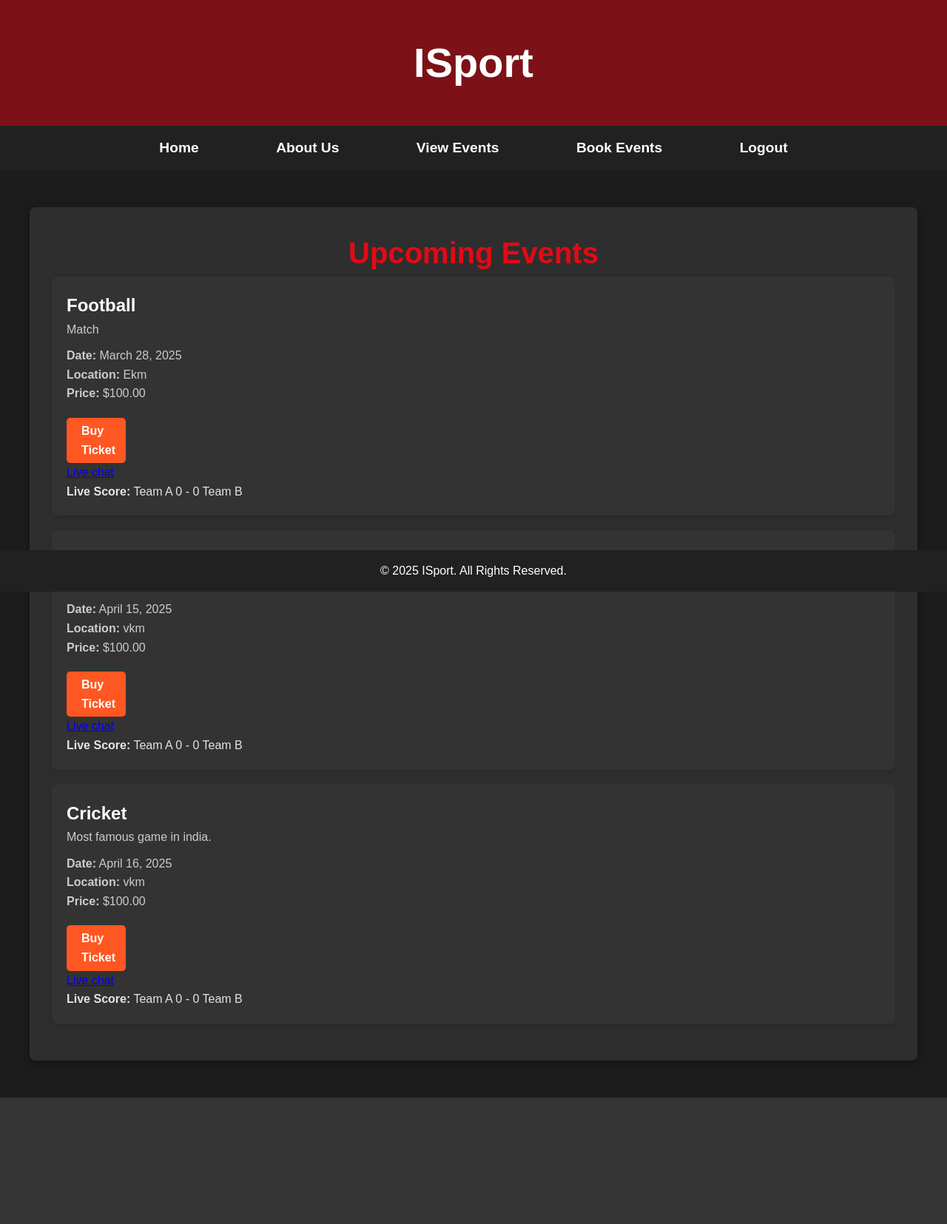
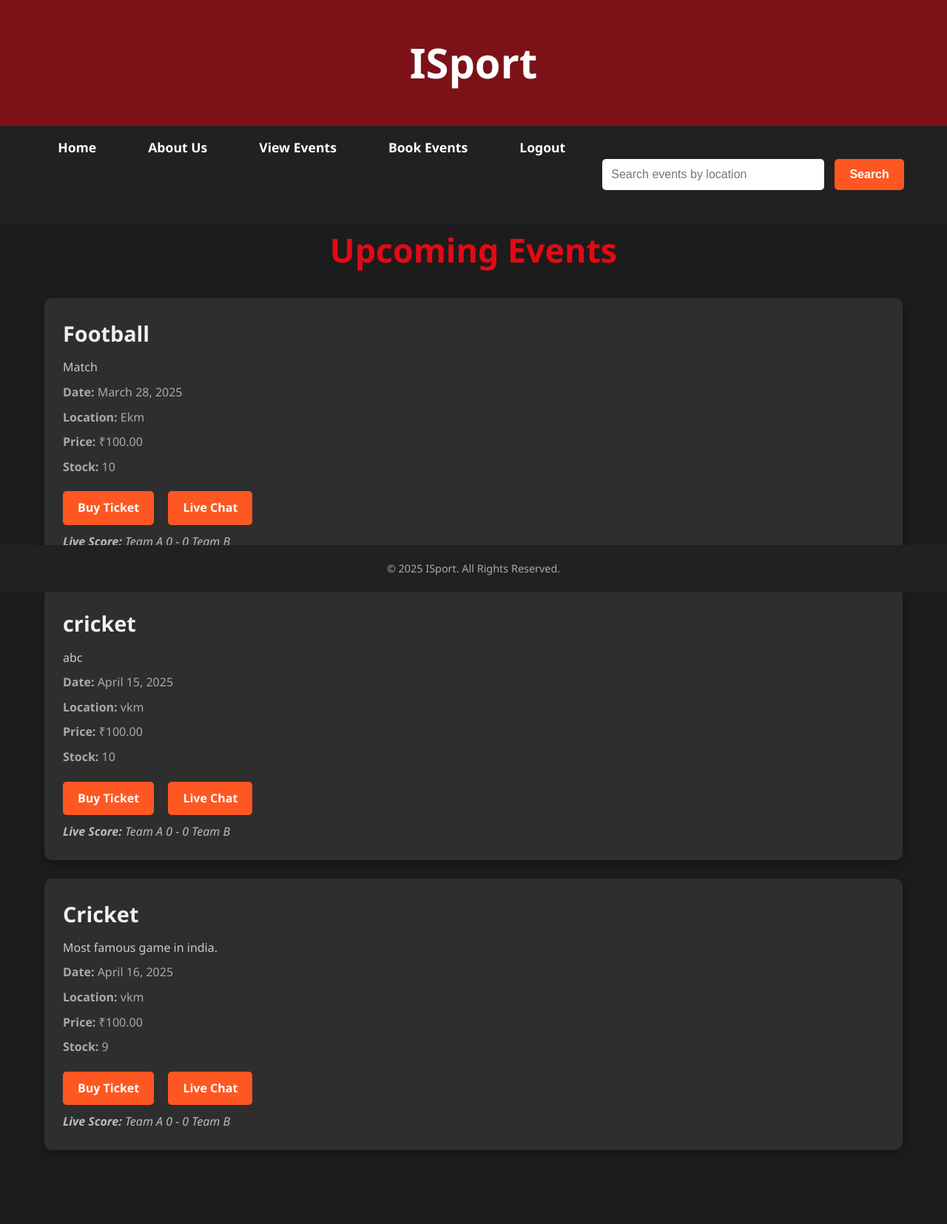
Before and after one commit to Aiswarya2316/ISport, a Django app: page /view_events/ in a window 1280 px wide. Shown: the whole page at 74% size. Before the commit the page ends 1484 px from the top, so only its background shows below. Run offline with Django 5.2, Linux system fonts and the light colour scheme; data comes from the database, SQL or seed files in the repository; both versions use the stored data as it was after the commit; tables that the repository leaves empty hold one stand-in row (values such as "Sample post").

Commit message:
searchbar updation completed

```diff
--- a/project/app/models.py
+++ b/project/app/models.py
@@ -49,14 +49,14 @@ class adminreg(models.Model):
 
 
 from django.db import models
-
 class EventTickets(models.Model):
-    publisher = models.ForeignKey(PublisherRegister, on_delete=models.CASCADE, related_name='events')  # Linking event to a publisher
+    publisher = models.ForeignKey(PublisherRegister, on_delete=models.CASCADE, related_name='events')
     title = models.CharField(max_length=255)
     description = models.TextField()
     date = models.DateField()
     location = models.CharField(max_length=255)
     price = models.DecimalField(max_digits=10, decimal_places=2)
+    stock = models.PositiveIntegerField(default=0)  # New field for ticket stock
 
     def __str__(self):
         return self.title
--- a/project/app/views.py
+++ b/project/app/views.py
@@ -38,6 +38,8 @@ def get_fans(request):
         return None
 
 
+import re
+
 def fan_register(request):
     if request.method == 'POST':
         name = request.POST['name']
@@ -46,20 +48,38 @@ def fan_register(request):
         location = request.POST['location']
         password = request.POST['password']
         confirm_password = request.POST['confirm_password']
+
         if password != confirm_password:
             messages.error(request, "Passwords do not match!")
             return redirect('fan_register')
+
         if not re.match(r"[^@]+@[^@]+\.[^@]+", email):
             messages.error(request, "Invalid email format!")
             return redirect('fan_register')
+
+        # ✅ Phone number validation (10-digit example)
+        if not re.match(r"^\d{10}$", phone):
+            messages.error(request, "Invalid phone number! Enter a 10-digit number.")
+            return redirect('fan_register')
+
         if FanRegister.objects.filter(email=email).exists():
             messages.error(request, "Email already registered!")
             return redirect('fan_register')
-        donor = FanRegister(name=name, email=email, phone=phone, location=location, password=password , confirm_password=confirm_password)
+
+        donor = FanRegister(
+            name=name,
+            email=email,
+            phone=phone,
+            location=location,
+            password=password,
+            confirm_password=confirm_password
+        )
         donor.save()
         messages.success(request, "Registration successful! Please log in.")
         return redirect('login')
+
     return render(request, 'bookers/fan_register.html')
+
 
 
 from .models import AdminNotification
@@ -207,42 +227,53 @@ from django.core.exceptions import ObjectDoesNotExist
 
 
 
-# Publisher adds event ticket details
+from django.utils.dateparse import parse_date
+from django.utils.timezone import now
+from django.core.exceptions import ObjectDoesNotExist
+from django.http import HttpResponse
+from django.shortcuts import render, redirect
+import datetime
+
 def add_event(request):
     if request.method == 'POST':
         publisher_name = request.POST.get('publisher_name')
 
         try:
-            # Try to find the publisher by name
             publisher = PublisherRegister.objects.get(name=publisher_name)
-
         except ObjectDoesNotExist:
-            # If no publisher found, return an error message
             return HttpResponse("Publisher with this name does not exist.", status=404)
 
         title = request.POST.get('title')
         description = request.POST.get('description')
-        date = request.POST.get('date')
+        date_str = request.POST.get('date')
         location = request.POST.get('location')
         price = request.POST.get('price')
+        stock = request.POST.get('stock')
 
-        if title and description and date and location and price:
+        # Parse and validate the date
+        try:
+            date = parse_date(date_str)
+            if date < datetime.date.today():
+                return HttpResponse("Event date cannot be in the past.", status=400)
+        except:
+            return HttpResponse("Invalid date format.", status=400)
+
+        if title and description and date and location and price and stock:
             event = EventTickets.objects.create(
                 publisher=publisher,
                 title=title,
                 description=description,
                 date=date,
                 location=location,
-                price=price
+                price=price,
+                stock=int(stock)
             )
-            return redirect('view_event')  # Redirect to events page after adding
+            return redirect('view_event')
 
         else:
             return HttpResponse("Please fill in all the fields", status=400)
 
     return render(request, 'publisher/add_event.html')
-
-
 
 
 
@@ -277,10 +308,16 @@ def delete_event(request, event_id):
 
 
 # View for displaying all events
+from django.db.models import Q
+from .models import EventTickets
+
 def view_events(request):
-    events = EventTickets.objects.all()
-    return render(request, 'bookers/view_events.html', {'events': events})
-
+    query = request.GET.get('location')
+    if query:
+        events = EventTickets.objects.filter(location__icontains=query)
+    else:
+        events = EventTickets.objects.all()
+    return render(request, 'bookers/view_events.html', {'events': events, 'search_query': query})
 
 
 
@@ -314,9 +351,17 @@ def purchase_ticket(request, event_id):
     if request.method == "POST":
         fan_name = request.POST["fan_name"]
         num_tickets = int(request.POST["number_of_tickets"])
+
+        # ✅ Stock check
+        if num_tickets > event.stock:
+            return render(request, "bookers/purchase_ticket.html", {
+                "event": event,
+                "error": f"Only {event.stock} tickets are available."
+            })
+
         total_amount = event.price * num_tickets * 100  # Convert to paise
 
-        if total_amount > 50000000:  # Razorpay max limit (₹5,00,000)
+        if total_amount > 50000000:
             return render(request, "bookers/purchase_ticket.html", {
                 "event": event,
                 "error": "Total amount exceeds the allowed limit of ₹5,00,000 per transaction."
@@ -325,7 +370,10 @@ def purchase_ticket(request, event_id):
         fan = FanRegister.objects.filter(name=fan_name).first()
 
         if not fan:
-            return render(request, "bookers/purchase_ticket.html", {"event": event, "error": "Fan not registered."})
+            return render(request, "bookers/purchase_ticket.html", {
+                "event": event,
+                "error": "Fan not registered."
+            })
 
         client = razorpay.Client(auth=(settings.RAZORPAY_KEY_ID, settings.RAZORPAY_KEY_SECRET))
         order_data = {
@@ -356,15 +404,19 @@ def purchase_ticket(request, event_id):
     return render(request, "bookers/purchase_ticket.html", {"event": event})
 
 
-
 @csrf_exempt
 def payment_success(request):
     order_id = request.GET.get("order_id")
     ticket_purchase = TicketPurchase.objects.filter(razorpay_order_id=order_id).first()
 
-    if ticket_purchase:
+    if ticket_purchase and ticket_purchase.payment_status != "Paid":
         ticket_purchase.payment_status = "Paid"
         ticket_purchase.save()
+
+        # Decrease stock
+        event = ticket_purchase.event
+        event.stock -= ticket_purchase.number_of_tickets
+        event.save()
 
     return render(request, "bookers/success.html", {"ticket": ticket_purchase})
 
--- a/project/templates/bookers/view_events.html
+++ b/project/templates/bookers/view_events.html
@@ -3,9 +3,9 @@
 <head>
     <meta charset="UTF-8">
     <meta name="viewport" content="width=device-width, initial-scale=1.0">
-    <title>View Events</title>
+    <title>View Events | ISport</title>
     <style>
-        /* General Styling */
+        /* Reset & Base */
         * {
             margin: 0;
             padding: 0;
@@ -13,15 +13,20 @@
         }
 
         body {
-            font-family: 'Arial', sans-serif;
-            background-color: #1C1C1C; /* Dark background for an intense feel */
-            color: #e4e4e4; /* Light text for readability */
+            font-family: 'Segoe UI', Tahoma, Geneva, Verdana, sans-serif;
+            background-color: #1C1C1C;
+            color: #f0f0f0;
             line-height: 1.6;
         }
 
-        /* Header and Navigation */
+        a {
+            text-decoration: none;
+            color: inherit;
+        }
+
+        /* Header */
         header {
-            background-color:rgb(124, 18, 23); /* Bold red header */
+            background-color: rgb(124, 18, 23);
             color: white;
             text-align: center;
             padding: 40px 0;
@@ -30,137 +35,174 @@
         header h1 {
             font-size: 3.5em;
             font-weight: bold;
-            margin: 0;
         }
 
+        /* Navigation */
         nav {
-            background-color: #212121; /* Dark gray navigation */
+            background-color: #212121;
             padding: 15px 0;
             text-align: center;
             position: sticky;
             top: 0;
-            z-index: 999;
+            z-index: 1000;
         }
 
         nav ul {
-            list-style-type: none;
-            display: inline-block;
+            list-style: none;
+            display: flex;
+            justify-content: center;
+            flex-wrap: wrap;
         }
 
         nav ul li {
-            display: inline;
-            margin: 0 25px;
+            margin: 0 15px;
         }
 
         nav ul li a {
-            text-decoration: none;
             color: white;
-            font-size: 1.2em;
-            padding: 12px 25px;
-            border-radius: 30px;
-            transition: background-color 0.3s ease, transform 0.3s ease;
+            font-size: 1.1em;
+            padding: 10px 20px;
+            border-radius: 25px;
             font-weight: bold;
+            transition: 0.3s ease;
         }
 
         nav ul li a:hover {
-            background-color: #ff5722; /* Orange-red hover effect */
-            transform: scale(1.1); /* Slight zoom effect on hover */
+            background-color: #ff5722;
+            transform: scale(1.05);
         }
 
-        /* Events Container */
+        /* Search Bar */
+        .search-bar {
+            text-align: center;
+            margin: 30px 0;
+        }
+
+        .search-bar input[type="text"] {
+            padding: 12px;
+            width: 300px;
+            border-radius: 5px;
+            border: none;
+            font-size: 1em;
+        }
+
+        .search-bar button {
+            padding: 12px 20px;
+            background-color: #ff5722;
+            border: none;
+            border-radius: 5px;
+            font-weight: bold;
+            font-size: 1em;
+            margin-left: 10px;
+            cursor: pointer;
+            color: white;
+            transition: background-color 0.3s ease;
+        }
+
+        .search-bar button:hover {
+            background-color: rgb(23, 116, 20);
+        }
+
+        /* Events Section */
         .events-container {
             max-width: 1200px;
-            margin: 50px auto;
-            padding: 30px;
-            background-color: #2e2e2e; /* Darker background for events section */
-            border-radius: 8px;
-            box-shadow: 0 4px 12px rgba(0, 0, 0, 0.3);
+            margin: 0 auto 100px auto;
+            padding: 0 20px;
         }
 
         .events-container h1 {
             text-align: center;
-            color: #e50914; /* Bold red for headings */
-            font-size: 2.5em;
+            color: #e50914;
+            margin-bottom: 30px;
+            font-size: 2.8em;
         }
 
         .event-item {
-            display: flex;
-            flex-direction: column;
-            padding: 20px;
-            background-color: #333; /* Dark background for each event */
-            border-radius: 8px;
-            margin-bottom: 20px;
-            box-shadow: 0 4px 8px rgba(0, 0, 0, 0.1);
+            background-color: #2e2e2e;
+            padding: 25px;
+            border-radius: 10px;
+            margin-bottom: 25px;
+            box-shadow: 0 4px 12px rgba(0,0,0,0.3);
+            transition: transform 0.3s ease;
+        }
+
+        .event-item:hover {
+            transform: translateY(-5px);
         }
 
         .event-item h3 {
-            margin-top: 0;
-            font-size: 24px;
-            color: #fff;
-            font-weight: bold;
+            font-size: 1.8em;
+            margin-bottom: 10px;
         }
 
         .event-item p {
-            font-size: 16px;
-            color: #ccc; /* Light gray for the description text */
+            font-size: 1em;
+            margin-bottom: 8px;
+            color: #ccc;
         }
 
-        .event-item .event-details {
-            margin-top: 10px;
-            font-size: 14px;
-            color: #999; /* Slightly muted color for details */
+        .event-details p {
+            color: #aaa;
         }
 
-        .event-item .buy-ticket-btn {
-            display: inline-block;
+        .event-actions {
             margin-top: 20px;
-            padding: 5px 20px;
-            width:80px;
-            background-color: #ff5722; /* Bold orange-red button */
-            color: white;
-            text-decoration: none;
-            font-weight: bold;
-            border-radius: 5px;
-            transition: background-color 0.3s ease, transform 0.3s ease;
         }
 
-        .event-item .buy-ticket-btn:hover {
-            background-color:rgb(23, 116, 20); /* Darker red when hovered */
+        .buy-ticket-btn,
+        .chat-button {
+            display: inline-block;
+            padding: 10px 20px;
+            background-color: #ff5722;
+            color: white;
+            border-radius: 5px;
+            font-weight: bold;
+            transition: background-color 0.3s ease, transform 0.2s ease;
+            margin-right: 15px;
+        }
+
+        .buy-ticket-btn:hover,
+        .chat-button:hover {
+            background-color: rgb(23, 116, 20);
             transform: scale(1.05);
+        }
+
+        .live-score {
+            margin-top: 10px;
+            font-style: italic;
+            color: #bbb;
         }
 
         /* Footer */
         footer {
             background-color: #212121;
-            color: white;
+            color: #aaa;
             text-align: center;
-            padding: 15px;
+            padding: 20px 0;
             position: fixed;
             bottom: 0;
             width: 100%;
+            font-size: 0.9em;
         }
 
-        /* Responsiveness */
+        /* Responsive */
         @media (max-width: 768px) {
-            nav ul li {
-                display: block;
-                margin: 15px 0;
+            nav ul {
+                flex-direction: column;
             }
 
-            .events-container {
-                padding: 20px;
+            .search-bar input[type="text"] {
+                width: 90%;
+                margin-bottom: 10px;
             }
 
-            .event-item h3 {
-                font-size: 22px;
+            .event-actions {
+                display: flex;
+                flex-direction: column;
             }
 
-            .event-item p {
-                font-size: 14px;
-            }
-
-            .event-item .buy-ticket-btn {
-                padding: 12px 25px;
+            .event-actions a {
+                margin-bottom: 10px;
             }
         }
     </style>
@@ -168,12 +210,10 @@
 
 <body>
 
-    <!-- Header Section -->
     <header>
         <h1>ISport</h1>
     </header>
 
-    <!-- Navigation Bar -->
     <nav>
         <ul>
             <li><a href="../fanshome">Home</a></li>
@@ -181,10 +221,17 @@
             <li><a href="../view_events">View Events</a></li>
             <li><a href="../bookinghistory">Book Events</a></li>
             <li><a href="../logout">Logout</a></li>
+            <li>  <div class="search-bar">
+                <form method="get">
+                    <input type="text" name="location" placeholder="Search events by location" value="{{ search_query|default:'' }}">
+                    <button type="submit">Search</button>
+                </form>
+            </div></li>
         </ul>
     </nav>
 
-    <!-- Main Content - Events -->
+
+
     <div class="events-container">
         <h1>Upcoming Events</h1>
 
@@ -195,25 +242,22 @@
             <div class="event-details">
                 <p><strong>Date:</strong> {{ event.date }}</p>
                 <p><strong>Location:</strong> {{ event.location }}</p>
-                <p><strong>Price:</strong> ${{ event.price }}</p>
+                <p><strong>Price:</strong> ₹{{ event.price }}</p>
+                <p><strong>Stock:</strong> {{ event.stock }}</p>
             </div>
-            <a class="buy-ticket-btn" href="{% url 'purchase_ticket' event.id %}">Buy Ticket</a>
-            <a href="{% url 'event_chat' event.id %}" class="chat-button">Live chat</a>
-
+            <div class="event-actions">
+                <a class="buy-ticket-btn" href="{% url 'purchase_ticket' event.id %}">Buy Ticket</a>
+                <a class="chat-button" href="{% url 'event_chat' event.id %}">Live Chat</a>
+            </div>
             <div class="live-score" id="live-score-{{ event.id }}">
                 <strong>Live Score:</strong> <span id="score-{{ event.id }}">Loading...</span>
             </div>
         </div>
         {% empty %}
-        <p>No events available at the moment.</p>
+        <p style="text-align: center; margin-top: 40px;">No events found for the selected location.</p>
         {% endfor %}
-
-
-
-
     </div>
 
-    <!-- Footer -->
     <footer>
         <p>&copy; 2025 ISport. All Rights Reserved.</p>
     </footer>
@@ -226,20 +270,16 @@
                     document.getElementById(`score-${eventId}`).innerText =
                         `${data.team_a} ${data.score_a} - ${data.score_b} ${data.team_b}`;
                 })
-                .catch(error => console.log("Error fetching live score:", error));
+                .catch(error => console.error("Live score error:", error));
         }
 
-        // Auto-refresh scores every 5 seconds
-        document.addEventListener("DOMContentLoaded", function() {
+        document.addEventListener("DOMContentLoaded", function () {
             {% for event in events %}
-                fetchLiveScore({{ event.id }});  // Initial fetch
-                setInterval(() => fetchLiveScore({{ event.id }}), 5000); // Refresh every 5s
+                fetchLiveScore({{ event.id }});
+                setInterval(() => fetchLiveScore({{ event.id }}), 5000);
             {% endfor %}
         });
-
     </script>
 
-
 </body>
-
 </html>
--- a/project/templates/publisher/add_event.html
+++ b/project/templates/publisher/add_event.html
@@ -213,6 +213,10 @@
             <label for="price">Price:</label>
             <input type="number" name="price" required>
 
+            <label for="stock">Stock:</label>
+            <input type="number" name="stock" placeholder="Enter number of tickets available" required>
+
+
             <!-- Submit Button -->
             <button type="submit">Add Event</button>
         </form>
--- a/project/templates/publisher/publisher_register.html
+++ b/project/templates/publisher/publisher_register.html
@@ -65,7 +65,7 @@
 </head>
 <body>
     <div class="registration-card">
-        <h2>Register</h2>
+        <h2>Register as Publisher</h2>
         <form action=" " method="POST">
             {% csrf_token %}
             <label for="name">Name</label>
@@ -80,7 +80,7 @@
             <label for="password">Password</label>
             <input type="password" id="password" name="password" required>
 
-            <label for="text">Organozation:</label>
+            <label for="text">Organization:</label>
             <input type="tel" id="organization" name="organization" placeholder="organization" required>
 
             <label for="phone">Confirm password:</label>
--- a/project/templates/publisher/view_events.html
+++ b/project/templates/publisher/view_events.html
@@ -241,6 +241,7 @@
                 <p><strong>Date:</strong> {{ event.date }}</p>
                 <p><strong>Location:</strong> {{ event.location }}</p>
                 <p><strong>Price:</strong> ${{ event.price }}</p>
+                <p><strong>Stock:</strong> ${{ event.stock }}</p>
             </div>
             <div class="event-actions">
                 <a href="#" class="btn">View Details</a>
```
Also changed, not shown: project/templates/bookers/fan_register.html (+4 -3 lines), project/app/migrations/0012_eventtickets_stock.py (added), project/db.sqlite3.
